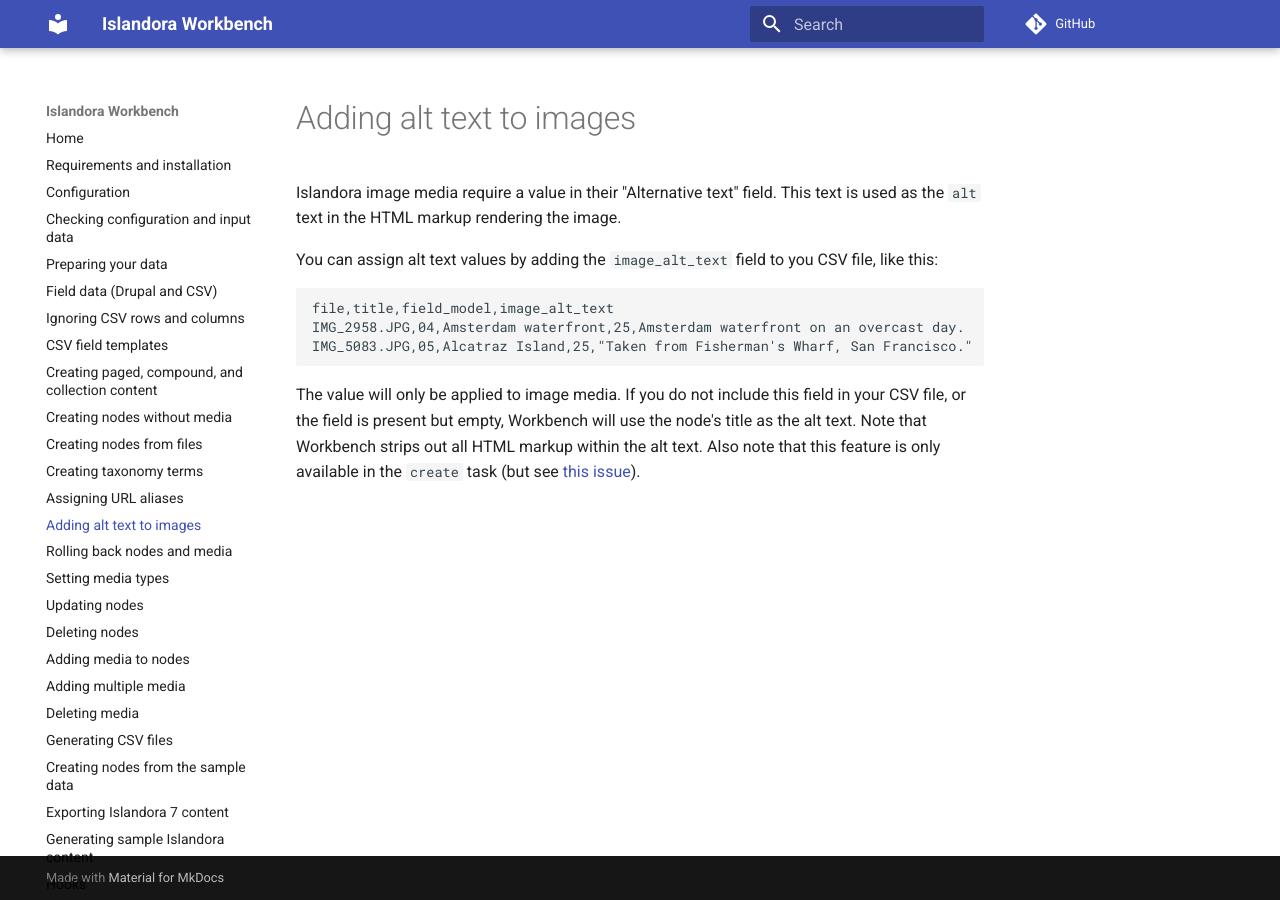
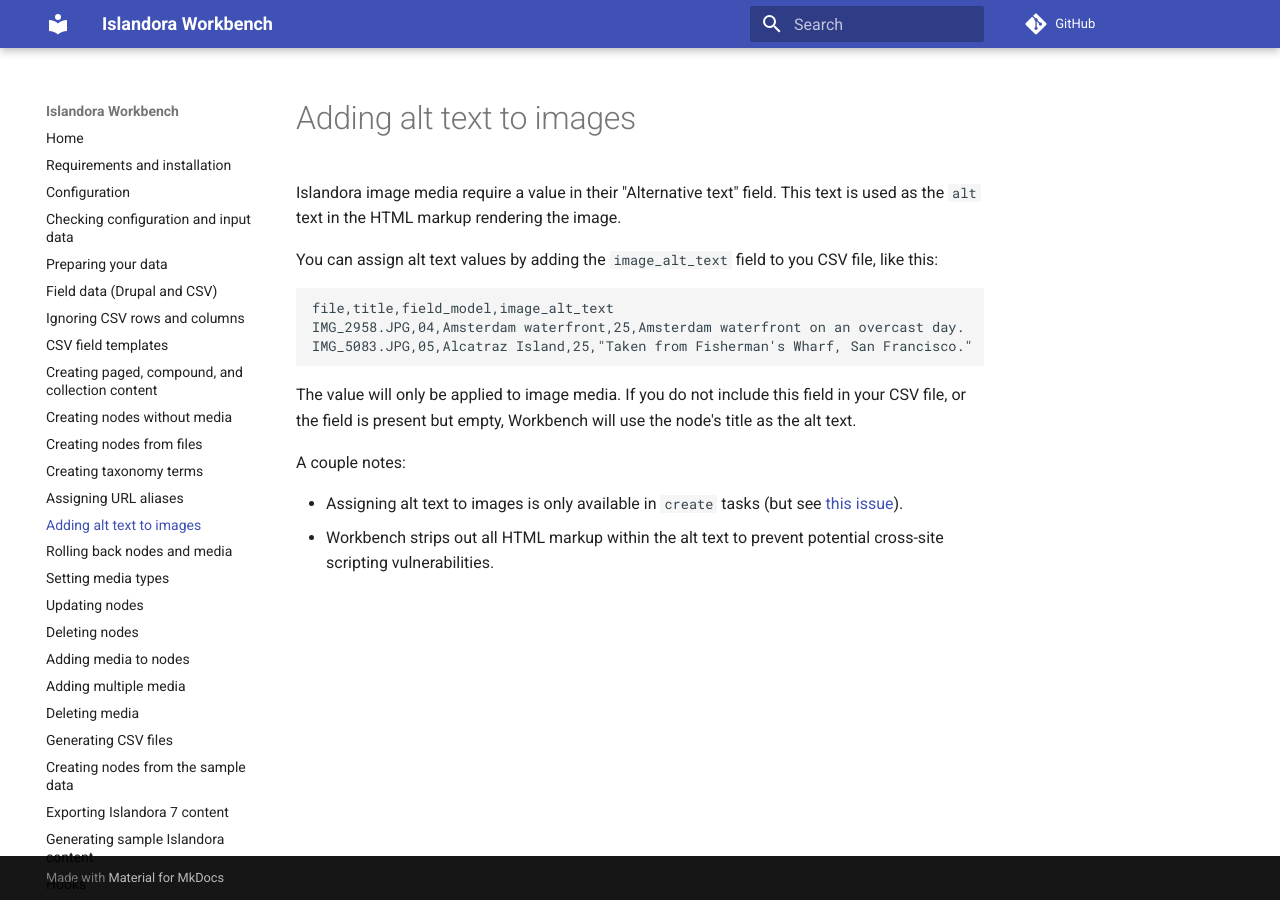
Before and after one commit to mjordan/islandora_workbench_docs, an MkDocs documentation site: the page built from docs/alt_text.md, in a window 1280 px wide. Built offline with MkDocs 1.6.1 and Material for MkDocs 9.7.7, drawn with Linux system fonts in a browser that asks for light colours; comment, search, counter and statistics services are not loaded.

Commit message:
A few fixups.

````diff
--- a/docs/alt_text.md
+++ b/docs/alt_text.md
@@ -8,4 +8,9 @@
 IMG_5083.JPG,05,Alcatraz Island,25,"Taken from Fisherman's Wharf, San Francisco."
 ```
 
-The value will only be applied to image media. If you do not include this field in your CSV file, or the field is present but empty, Workbench will use the node's title as the alt text. Note that Workbench strips out all HTML markup within the alt text. Also note that this feature is only available in the `create` task (but see [this issue](https://github.com/mjordan/islandora_workbench/issues/166)).
+The value will only be applied to image media. If you do not include this field in your CSV file, or the field is present but empty, Workbench will use the node's title as the alt text.
+
+A couple notes:
+
+* Assigning alt text to images is only available in `create` tasks (but see [this issue](https://github.com/mjordan/islandora_workbench/issues/166)).
+* Workbench strips out all HTML markup within the alt text to prevent potential cross-site scripting vulnerabilities.
````
Also changed, not shown: docs/hooks.md (+1 -1 lines).
